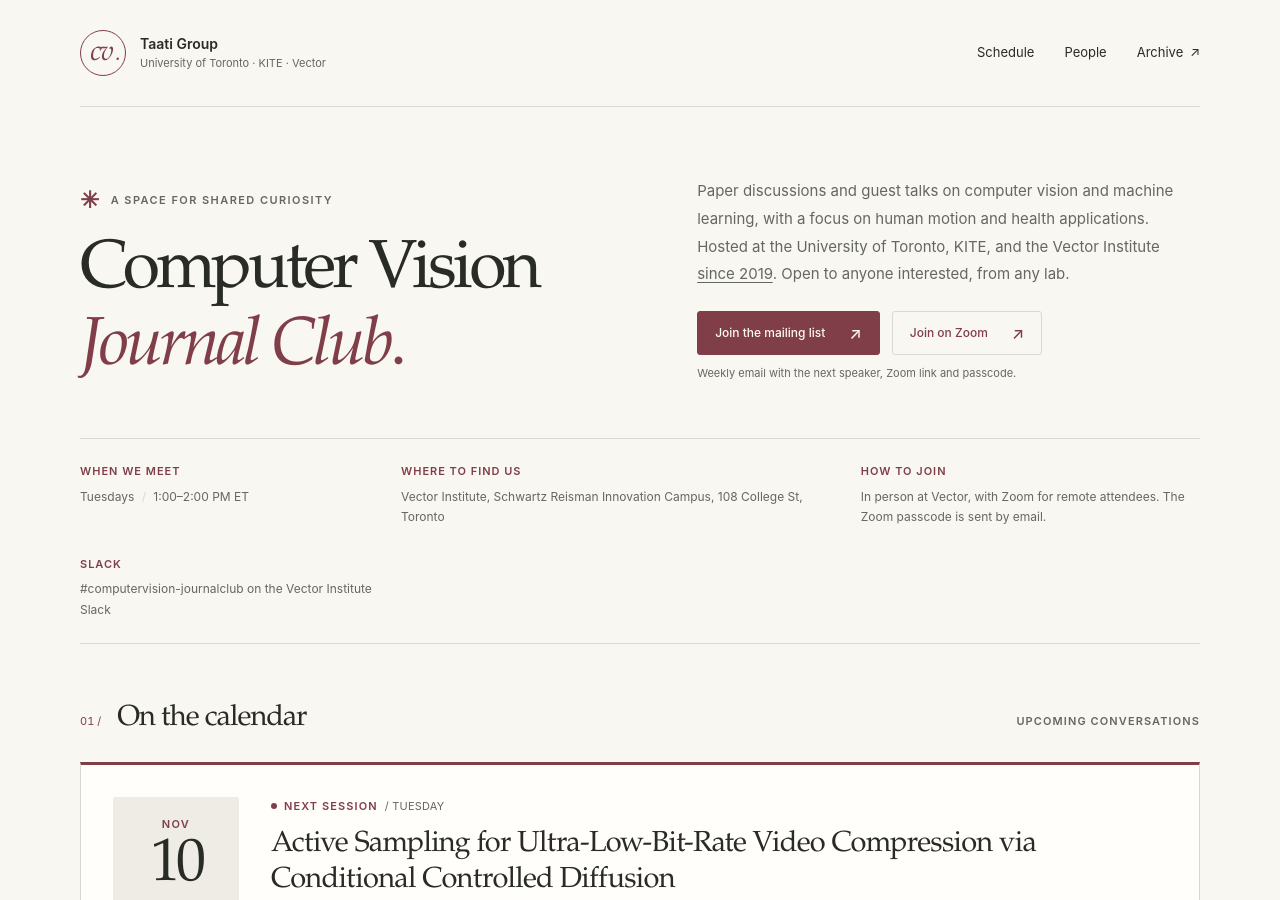
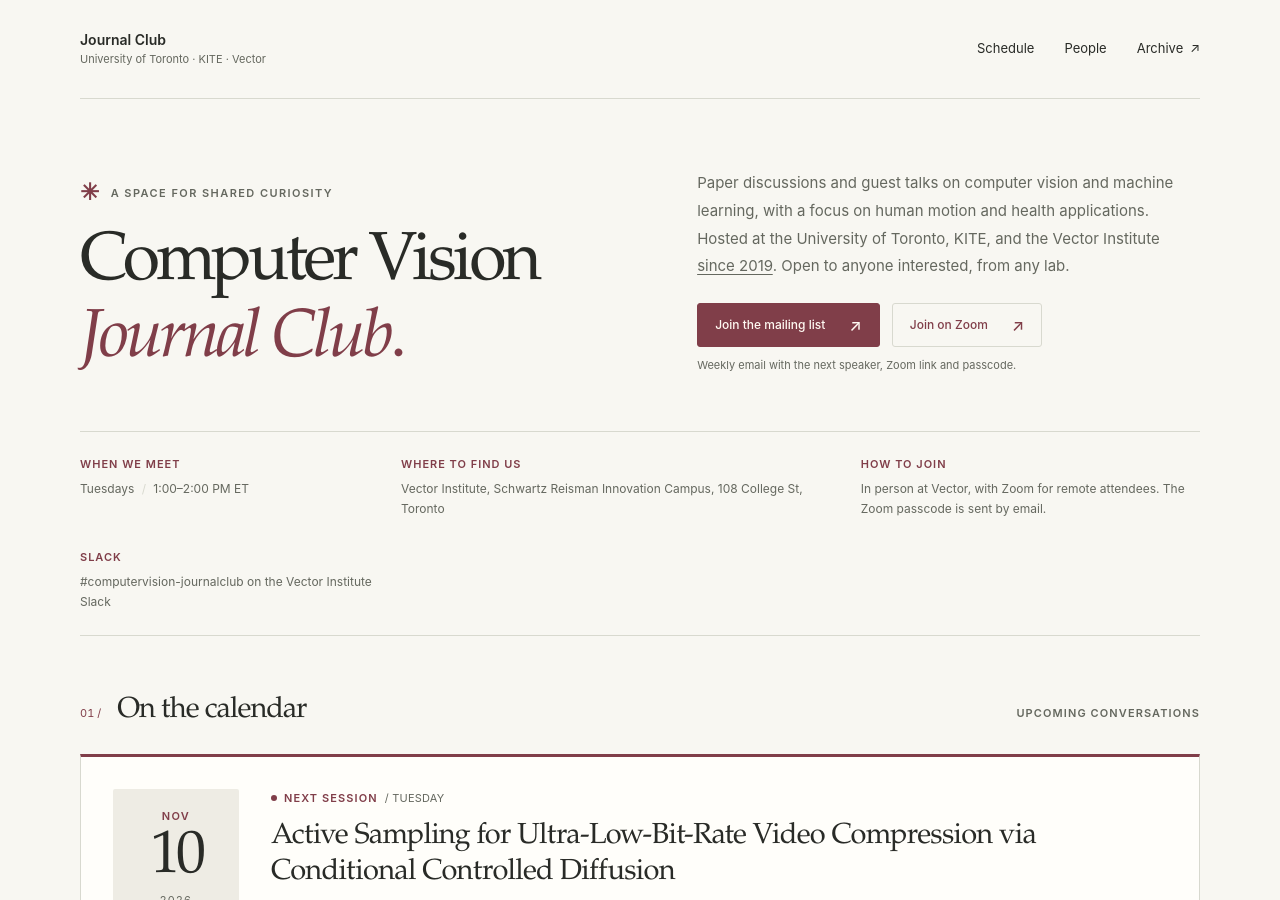
Before and after one commit to TaatiTeam/journal-club, a Jekyll site: the page built from index.html, in a window 1280 px wide and 900 px high. Built offline with Jekyll 4.4.1, drawn with Linux system fonts in a browser that asks for light colours.

Commit message:
Header: drop the cv mark; say Journal Club instead of Taati Group
Co-Authored-By: Claude Fable 5.1 <noreply@anthropic.com>

```diff
--- a/_layouts/default.html
+++ b/_layouts/default.html
@@ -28,8 +28,7 @@
         href="{{ '/' | relative_url }}"
         aria-label="Journal club home"
       >
-        <span class="brand-mark" aria-hidden="true">cv<span>.</span></span>
-        <span>Taati Group<span class="brand-caption">University of Toronto · KITE · Vector</span></span>
+        <span>Journal Club<span class="brand-caption">University of Toronto · KITE · Vector</span></span>
       </a>
       <nav aria-label="Main navigation">
         <a href="#upcoming">Schedule</a>
```
